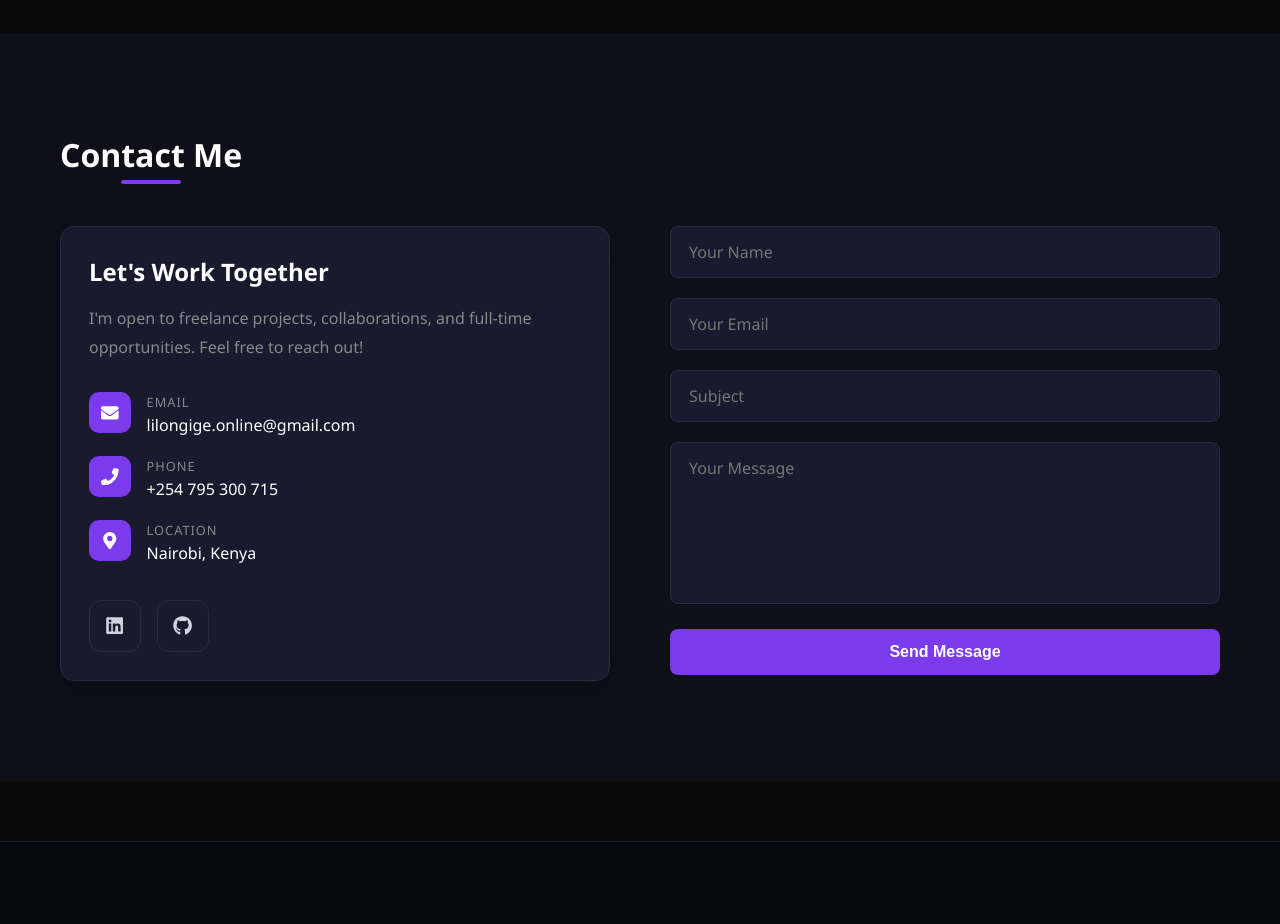
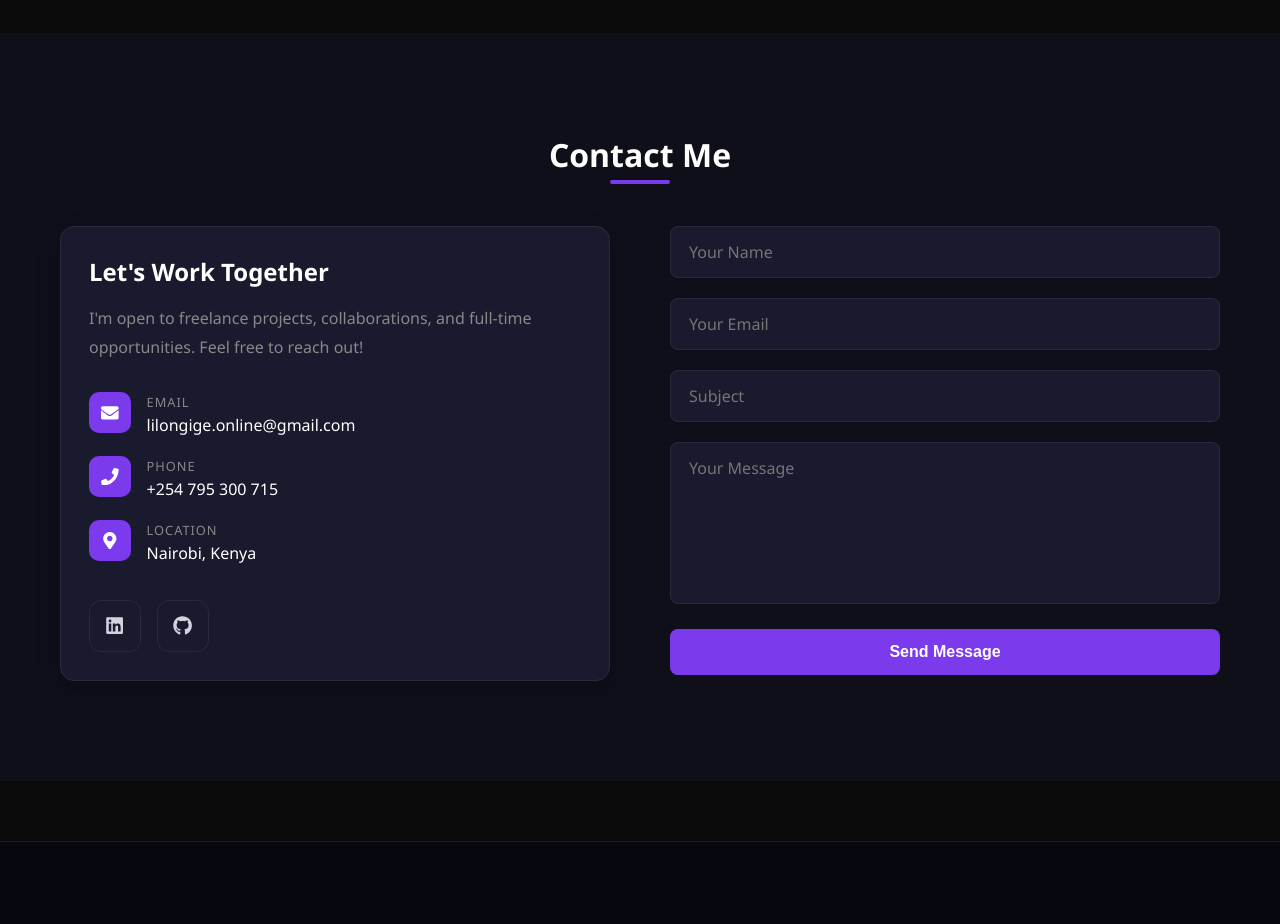
Before and after one commit to ngigelilian/lilo-portfolio, a React (Vite) app: page / in a window 1280 px wide. Shown: the part 5380-6304 px from the top of the page. Built offline with nearby package versions, Linux system fonts and the light colour scheme.

Commit message:
centering contact me

```diff
--- a/src/index.css
+++ b/src/index.css
@@ -861,6 +861,12 @@ footer {
   background-color: #0f0f1a;
 }
 
+#contact .section-title {
+  display: block;
+  width: fit-content;
+  margin: 0 auto 50px;
+}
+
 .contact-container {
   display: grid;
   grid-template-columns: 1fr 1fr;
@@ -1151,3 +1157,5 @@ footer {
     font-size: 1.6rem;
   }
 }
+
+git add .
```
